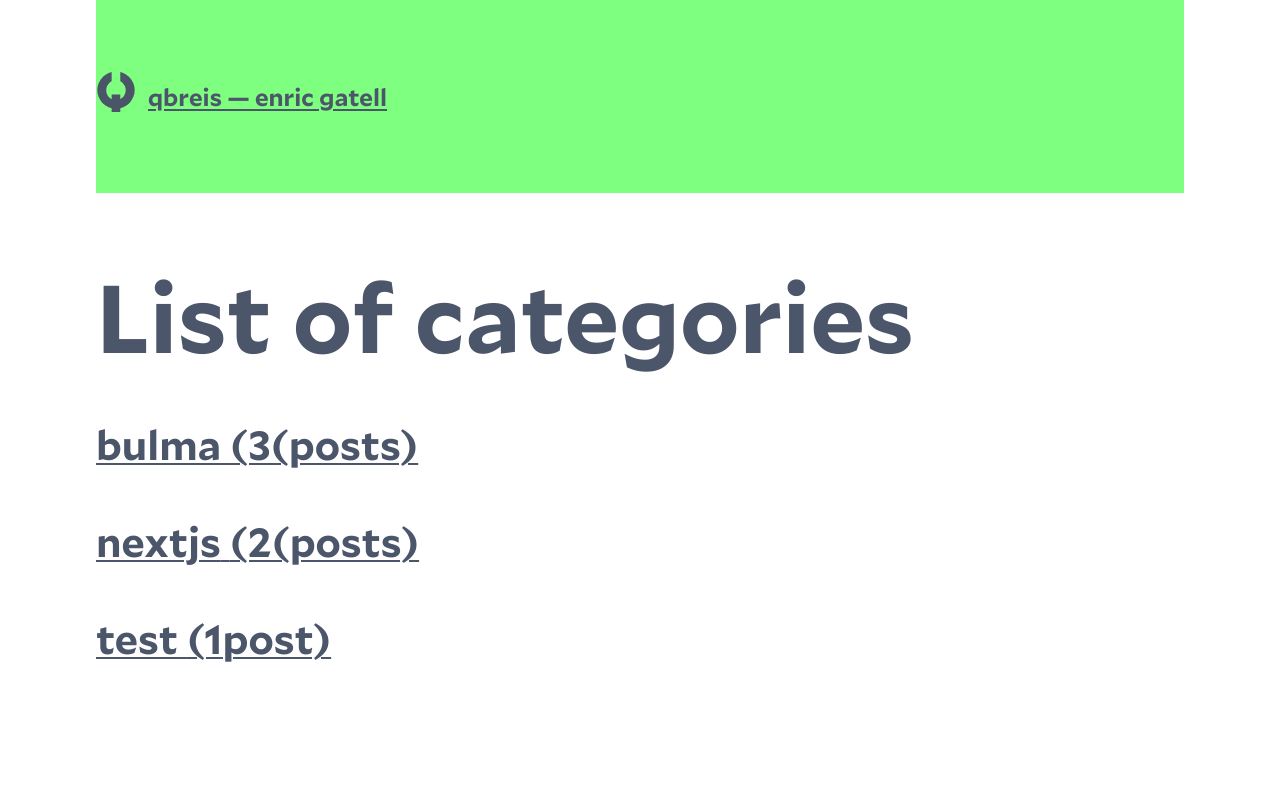
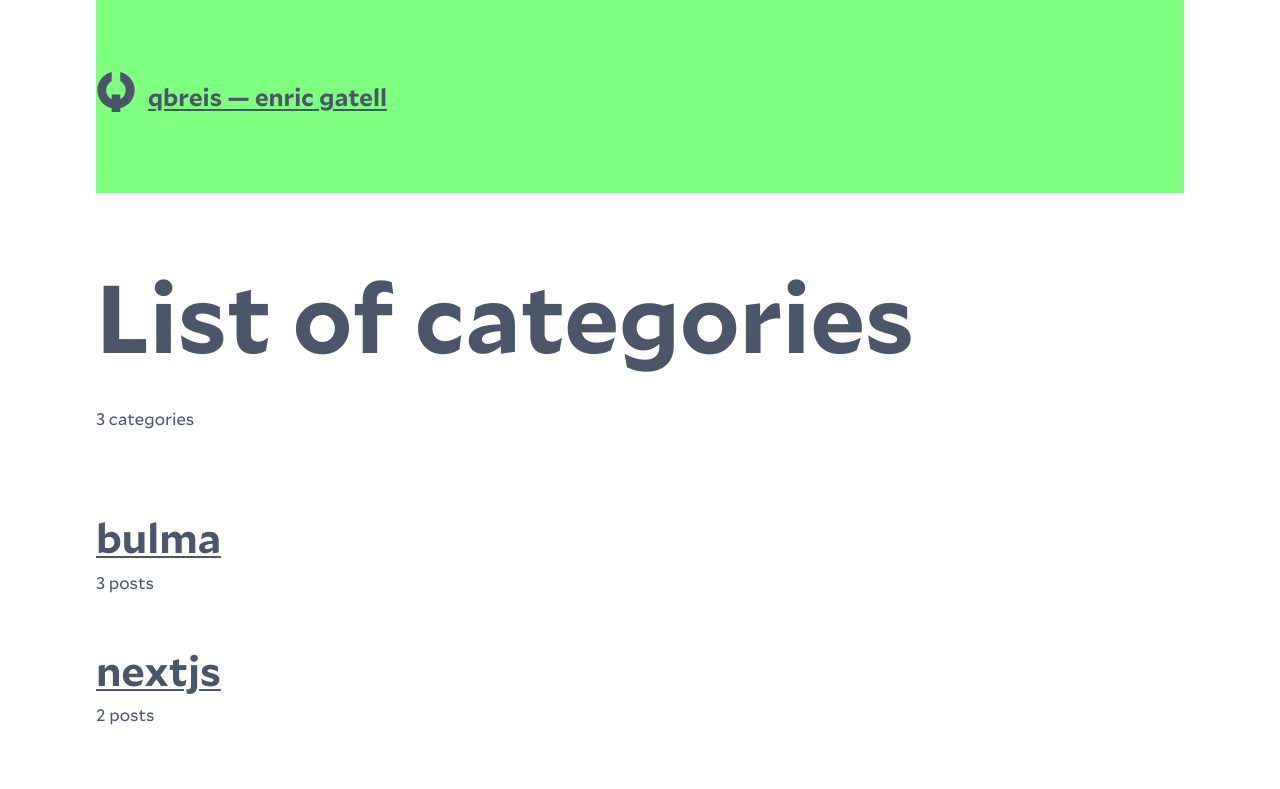
Before and after one commit to qbreis/blog, a Next.js app: page /categories in a window 1280 px wide. Shown: the top 789 px of the page. Built offline with nearby package versions, Linux system fonts and the light colour scheme.

Commit message:
feat: add number of posts and categories in list of posts and categories

```diff
--- a/pages/categories/index.tsx
+++ b/pages/categories/index.tsx
@@ -11,6 +11,15 @@ export default function catHome({ allCategoryIds }: any) {
                 description="List of categories"
             />
             <h2 className="h1">List of categories</h2>
+            <div className="entry-meta posted-on">
+                {
+                    (allCategoryIds.length == 1)
+                    ?
+                    allCategoryIds.length+' category'
+                    :
+                    allCategoryIds.length+' categories'
+                }
+            </div>
 
             <section className="all-post-data">
                 <ul>
@@ -22,17 +31,18 @@ export default function catHome({ allCategoryIds }: any) {
                                         {/*<a>{postCategory.id} - ({postCategory.posts} posts)</a>*/}
                                         <a>
                                             {postCategory.id}
-                                            {' '}
-                                            {
-                                                (postCategory.posts == 1)
-                                                ?
-                                                '('+postCategory.posts+'post)'
-                                                :
-                                                '('+postCategory.posts+'(posts)'
-                                            }
                                         </a>
                                     </Link>
                                 </h2>
+                                <div className="posted-on">
+                                    {
+                                        (postCategory.posts == 1)
+                                        ?
+                                        postCategory.posts+' post'
+                                        :
+                                        postCategory.posts+' posts'
+                                    }
+                                </div>
                             </li>
                         )
                     )}
```
Also changed, not shown: pages/categories/[id].tsx (+12 -1 lines).
